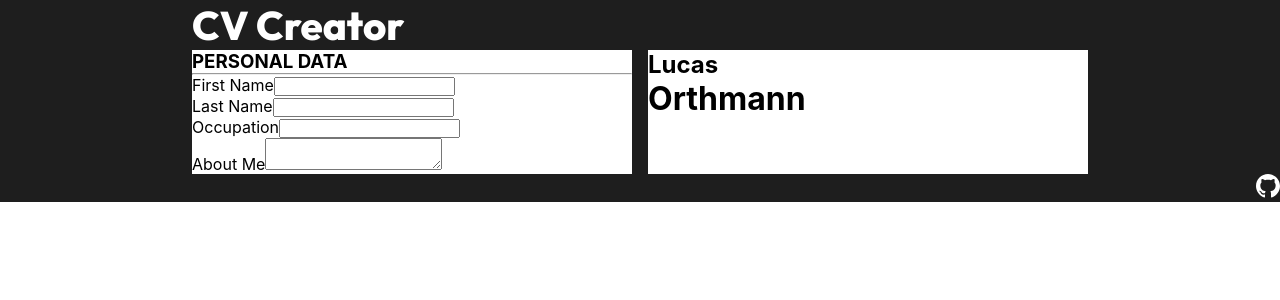
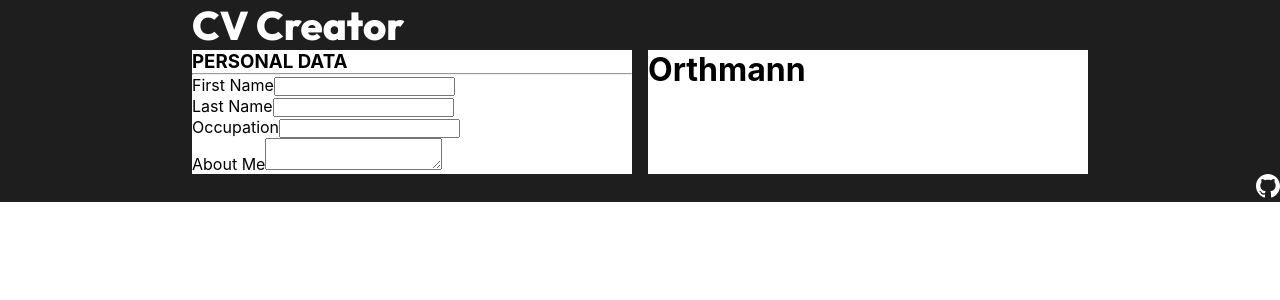
Before and after one commit to Orluca/top-cv-project, a React (Create React App) app: page / in a window 1280 px wide. Shown: the top 300 px of the page. Built offline with nearby package versions, Linux system fonts and the light colour scheme.

Commit message:
Lift state up and pass into previewer

```diff
--- a/src/components/Main/Editor/Editor.js
+++ b/src/components/Main/Editor/Editor.js
@@ -2,10 +2,14 @@ import React from "react";
 import styles from "./Editor.module.css";
 import PersonalDataEditor from "./PersonalDataEditor/PersonalDataEditor";
 
-function Editor() {
+function Editor(props) {
+  function handleInputChange(inputVal) {
+    props.onInputChange(inputVal);
+  }
+
   return (
     <div className={styles["editor"]}>
-      <PersonalDataEditor />
+      <PersonalDataEditor onInputChange={handleInputChange} />
     </div>
   );
 }
--- a/src/components/Main/Editor/PersonalDataEditor/PersonalDataEditor.js
+++ b/src/components/Main/Editor/PersonalDataEditor/PersonalDataEditor.js
@@ -4,18 +4,19 @@ import Subheader from "../../../General/Subheader/Subheader";
 import Input from "../../../General/Input/Input";
 import Textarea from "../../../General/Textarea/Textarea";
 
-function PersonalDataEditor() {
+function PersonalDataEditor(props) {
   //   const [test, setTest] = useState("");
 
-  //   function testy() {
-  //     console.log("YO");
-  //   }
+  function testy(inputVal) {
+    // setTest(inputVal);
+    props.onInputChange(inputVal);
+  }
 
   return (
     <div>
       <Subheader name="Personal Data" />
       <hr />
-      <Input name="First Name" />
+      <Input name="First Name" onInputChange={testy} />
       <Input name="Last Name" />
       <Input name="Occupation" />
       <Textarea name="About Me" />
--- a/src/components/Main/Main.js
+++ b/src/components/Main/Main.js
@@ -2,12 +2,19 @@ import React from "react";
 import styles from "./Main.module.css";
 import Editor from "./Editor/Editor";
 import Previewer from "./Previewer/Previewer";
+import { useState } from "react";
 
 function Main() {
+  const [data, setData] = useState("");
+
+  function handleInputChange(inputVal) {
+    setData(inputVal);
+  }
+
   return (
     <main>
-      <Editor />
-      <Previewer />
+      <Editor onInputChange={handleInputChange} />
+      <Previewer data={data} />
     </main>
   );
 }
--- a/src/components/Main/Previewer/Previewer.js
+++ b/src/components/Main/Previewer/Previewer.js
@@ -1,10 +1,10 @@
 import React from "react";
 import styles from "./Previewer.module.css";
 
-function Previewer() {
+function Previewer(props) {
   return (
     <div className={styles["previewer"]}>
-      <h2>Lucas</h2>
+      <h2>{props.data}</h2>
       <h1>Orthmann</h1>
     </div>
   );
```
